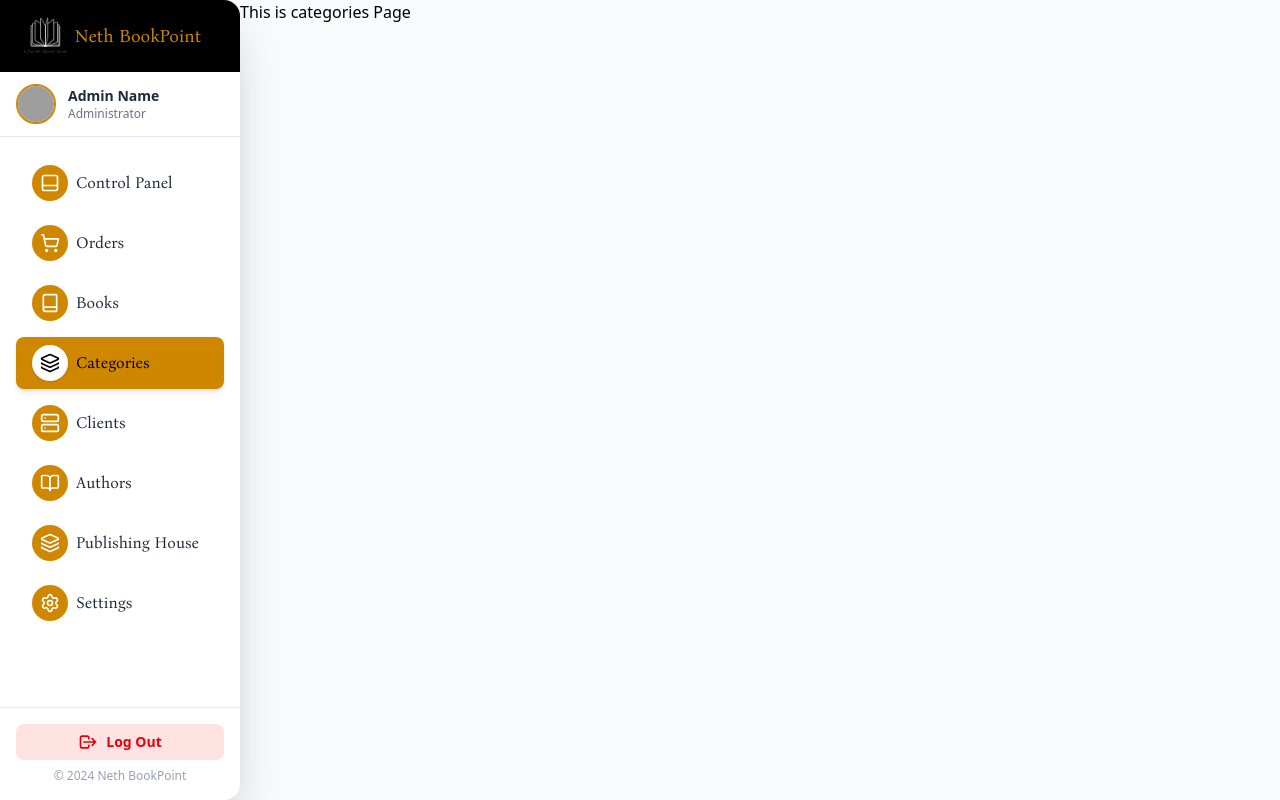
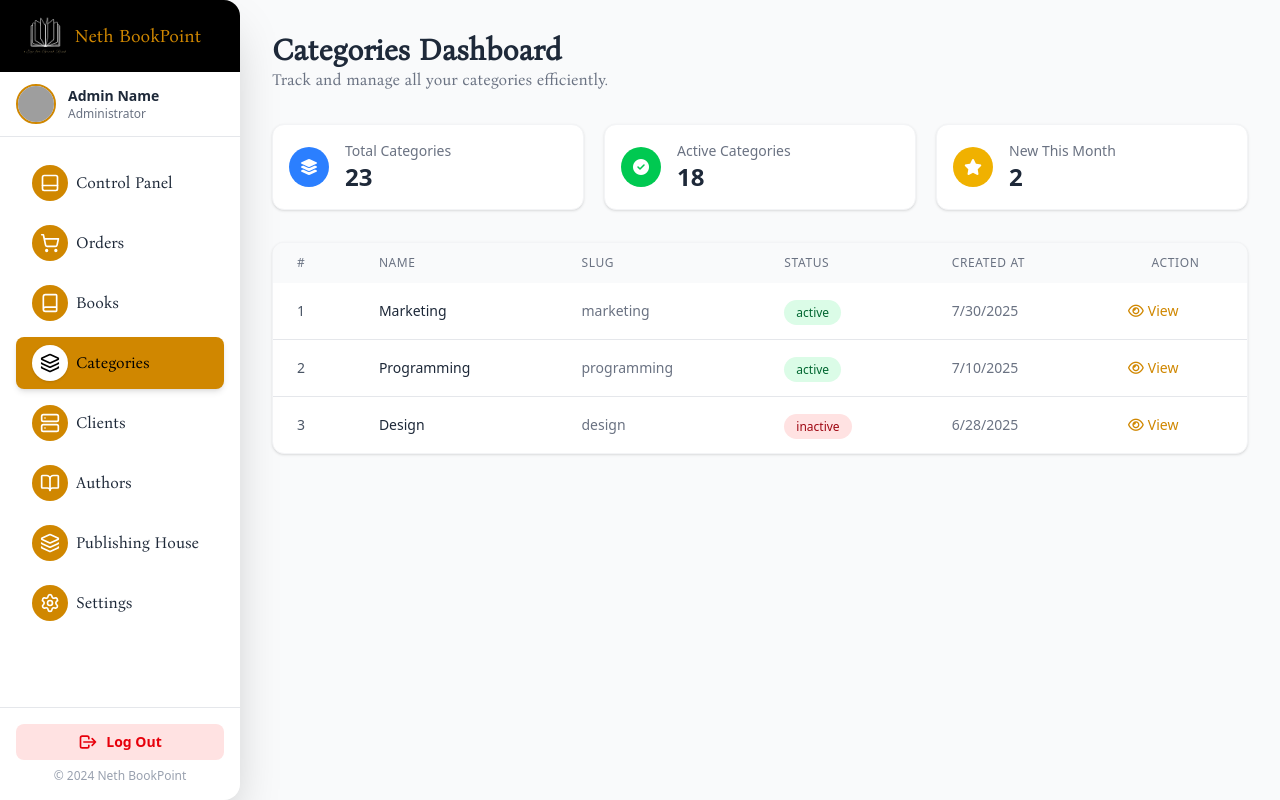
Before and after one commit to benhamida24244/neth_bookpoint, a Vue app: page /dashboard/categories in a window 1280 px wide. Built offline with nearby package versions, Linux system fonts and the light colour scheme; grey boxes are pictures that could not be loaded.

Commit message:
Add Categories page in dashboard, Almost finished design page

```diff
--- /dev/null
+++ b/src/components/Dashboard/Table/AdminCategoriesTable.vue
@@ -0,0 +1,81 @@
+<script setup>
+import { RouterLink } from 'vue-router'
+import { computed } from 'vue'
+
+const props = defineProps({
+  categories: {
+    type: Array,
+    required: true,
+  },
+})
+
+const getStatusClass = (status) => {
+  switch (status.toLowerCase()) {
+    case 'active':
+      return 'bg-green-100 text-green-800'
+    case 'inactive':
+      return 'bg-red-100 text-red-800'
+    default:
+      return 'bg-gray-100 text-gray-800'
+  }
+}
+
+const sortedCategories = computed(() =>
+  props.categories.sort((a, b) => new Date(b.createdAt) - new Date(a.createdAt))
+)
+</script>
+
+<template>
+  <div class="bg-white rounded-xl shadow-sm border border-gray-100 overflow-hidden">
+    <div class="overflow-x-auto">
+      <table class="min-w-full">
+        <thead class="bg-gray-50">
+          <tr>
+            <th class="px-6 py-3 text-left text-xs font-medium text-gray-500 uppercase tracking-wider">#</th>
+            <th class="px-6 py-3 text-left text-xs font-medium text-gray-500 uppercase tracking-wider">Name</th>
+            <th class="px-6 py-3 text-left text-xs font-medium text-gray-500 uppercase tracking-wider">Slug</th>
+            <th class="px-6 py-3 text-left text-xs font-medium text-gray-500 uppercase tracking-wider">Status</th>
+            <th class="px-6 py-3 text-left text-xs font-medium text-gray-500 uppercase tracking-wider">Created At</th>
+            <th class="px-6 py-3 text-center text-xs font-medium text-gray-500 uppercase tracking-wider">Action</th>
+          </tr>
+        </thead>
+        <tbody class="divide-y divide-gray-200">
+          <tr
+            v-for="(category, index) in sortedCategories"
+            :key="category.id"
+            class="hover:bg-gray-50 transition-colors duration-200"
+          >
+            <td class="px-6 py-4 whitespace-nowrap text-sm text-gray-600">{{ index + 1 }}</td>
+            <td class="px-6 py-4 whitespace-nowrap text-sm text-gray-800">{{ category.name }}</td>
+            <td class="px-6 py-4 whitespace-nowrap text-sm text-gray-500">{{ category.slug }}</td>
+            <td class="px-6 py-4 whitespace-nowrap">
+              <span :class="[getStatusClass(category.status), 'px-3 py-1 rounded-full text-xs font-medium']">
+                {{ category.status }}
+              </span>
+            </td>
+            <td class="px-6 py-4 whitespace-nowrap text-sm text-gray-500">
+              {{ new Date(category.createdAt).toLocaleDateString() }}
+            </td>
+            <td class="px-6 py-4 whitespace-nowrap text-center">
+              <RouterLink
+                :to="`/dashboard/categories/${category.id}`"
+                class="text-yellow-600 hover:text-yellow-700 flex items-center gap-1 text-sm font-medium"
+              >
+                <i class="far fa-eye"></i> View
+              </RouterLink>
+            </td>
+          </tr>
+        </tbody>
+      </table>
+    </div>
+
+    <!-- Empty State -->
+    <div v-if="categories.length === 0" class="p-12 text-center">
+      <div class="mx-auto w-24 h-24 rounded-full bg-gray-100 flex items-center justify-center mb-4">
+        <i class="fas fa-folder-open text-gray-400 text-3xl"></i>
+      </div>
+      <h3 class="text-lg font-medium text-gray-900 mb-1">No categories found</h3>
+      <p class="text-gray-500">Try adding new categories to populate this dashboard.</p>
+    </div>
+  </div>
+</template>
--- a/src/router/index.js
+++ b/src/router/index.js
@@ -22,6 +22,7 @@ import ClientInfo from '@/views/Dashboard/ClientInfo.vue'
 import CartView from '@/views/CartView.vue'
 import CheckOutPageView from '@/views/CheckOutPageView.vue'
 import Categories from '@/views/Dashboard/Categories.vue'
+import CategoriesInfo from '@/views/Dashboard/CategoriesInfo.vue'
 
 const router = createRouter({
   history: createWebHistory(import.meta.env.BASE_URL),
@@ -91,6 +92,7 @@ const router = createRouter({
         {path:'books', name:'Books page' , component:Books},
         {path:'books/:id', name:'Books info' , component:BookDetails},
         {path:'categories', name:'Categories page' , component:Categories},
+        {path:'categories/:id', name:'Categories info' , component:CategoriesInfo},
         {path:'authors', name:'Authors page' , component:Authors},
         {path:'authors/:id', name:'Authors info' , component:SingleAuthorPage},
         {path:'settings', name:'Settings page' , component:Settings},
--- a/src/views/Dashboard/Categories.vue
+++ b/src/views/Dashboard/Categories.vue
@@ -1,3 +1,81 @@
+<script setup>
+import AdminCategoriesTable from '@/components/Dashboard/Table/AdminCategoriesTable.vue';
+
+const cartsCategories = [
+  {
+    id: 1,
+    name: 'Total Categories',
+    icon: 'fas fa-layer-group text-white',
+    value: 23,
+    color: 'bg-blue-500',
+  },
+  {
+    id: 2,
+    name: 'Active Categories',
+    icon: 'fas fa-check-circle text-white',
+    value: 18,
+    color: 'bg-green-500',
+  },
+  {
+    id: 3,
+    name: 'New This Month',
+    icon: 'fas fa-star text-white',
+    value: 2,
+    color: 'bg-yellow-500',
+  },
+]
+const categories = [
+  {
+    id: 1,
+    name: 'Programming',
+    slug: 'programming',
+    status: 'active',
+    createdAt: '2025-07-10T12:00:00Z',
+  },
+  {
+    id: 2,
+    name: 'Design',
+    slug: 'design',
+    status: 'inactive',
+    createdAt: '2025-06-28T09:20:00Z',
+  },
+  {
+    id: 3,
+    name: 'Marketing',
+    slug: 'marketing',
+    status: 'active',
+    createdAt: '2025-07-30T17:45:00Z',
+  },
+]
+</script>
+
 <template>
-  <h1>This is categories Page</h1>
+  <div class="p-8">
+    <!-- Title -->
+    <header class="font-BonaRegular mb-8">
+      <h1 class="font-bold text-3xl text-gray-800">Categories Dashboard</h1>
+      <p class="text-gray-500 text-base">Track and manage all your categories efficiently.</p>
+    </header>
+
+    <!-- Stats Cards -->
+    <div class="grid gap-5 grid-cols-1 sm:grid-cols-2 lg:grid-cols-3 mb-8">
+      <div
+        v-for="({ id, name, icon, value, color }) in cartsCategories"
+        :key="id"
+        class="flex items-center gap-4 p-4 bg-white rounded-xl shadow-sm border border-gray-100"
+      >
+        <div :class="['w-10 h-10 rounded-full flex items-center justify-center', color]">
+          <i :class="icon"></i>
+        </div>
+        <div>
+          <h3 class="text-gray-500 text-sm font-medium">{{ name }}</h3>
+          <p class="text-gray-800 text-2xl font-bold">{{ value }}</p>
+        </div>
+      </div>
+    </div>
+    <!-- Categories Table -->
+    <AdminCategoriesTable
+      :categories="categories"
+      />
+  </div>
 </template>
--- /dev/null
+++ b/src/views/Dashboard/CategoriesInfo.vue
@@ -0,0 +1,3 @@
+<template>
+  <h1>Hi there</h1>
+</template>
```
